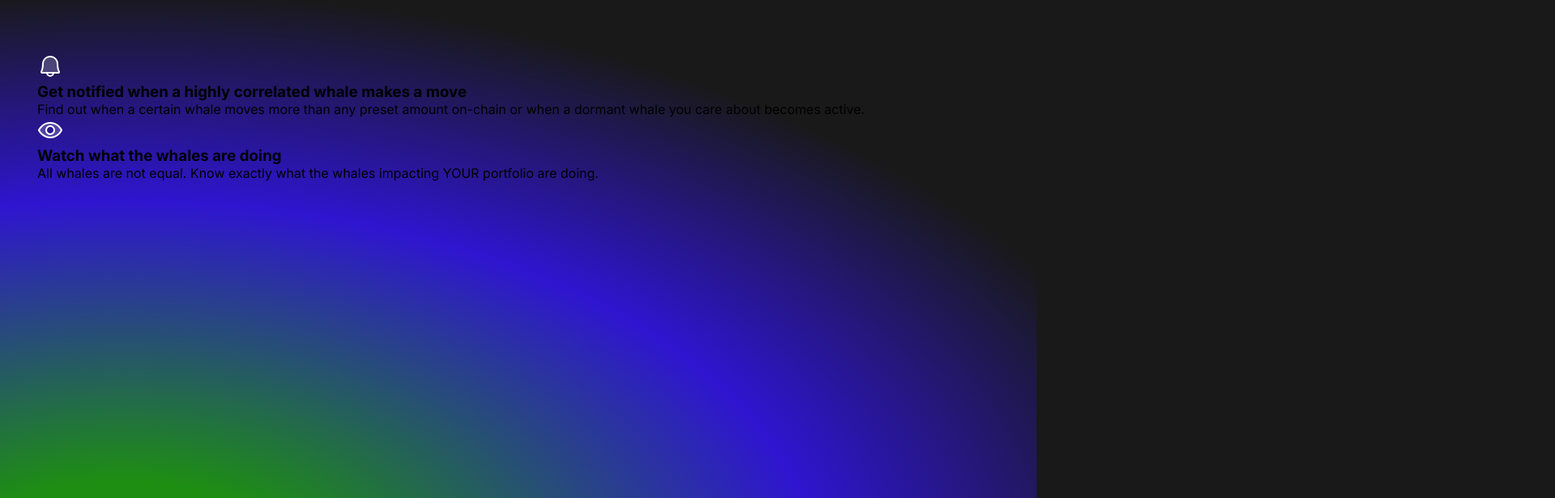
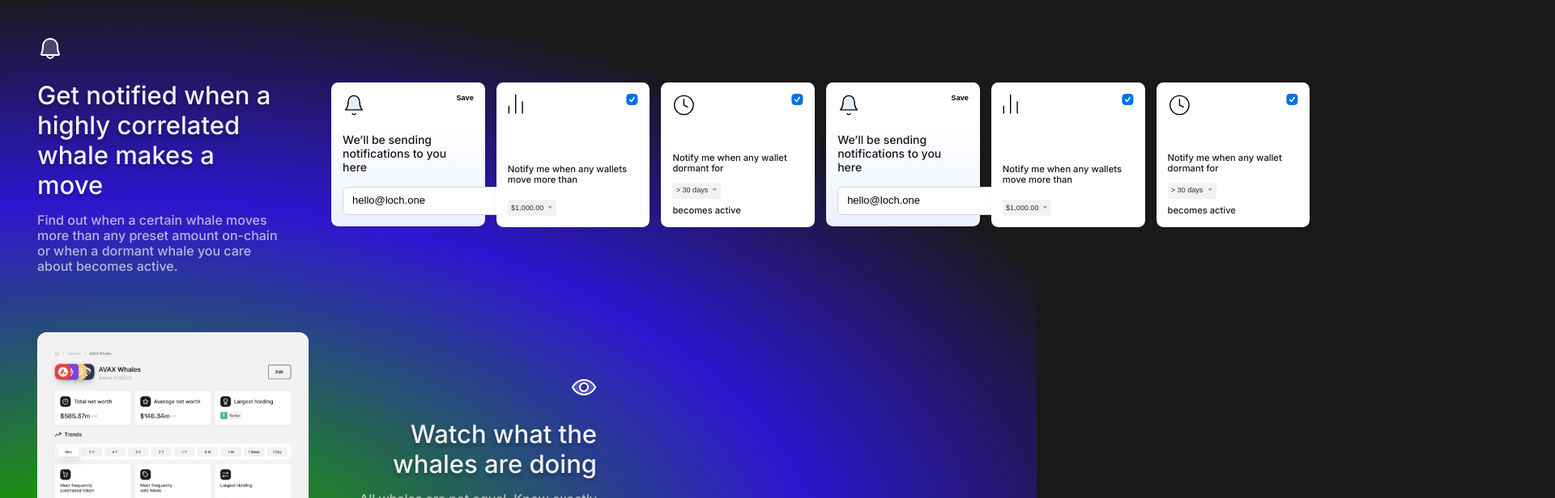
Before and after one commit to shalinigandhi/landing-page-loch, a React (Create React App) app: page / in a window 1280 px wide. Shown: the top 616 px of the page at 81% size, 1920 px wide, since content can reach past the window. Built offline with nearby package versions, Linux system fonts and the light colour scheme.

Commit message:
Addition of slick slider and its UI

```diff
--- a/package.json
+++ b/package.json
@@ -9,6 +9,7 @@
     "react": "^18.2.0",
     "react-dom": "^18.2.0",
     "react-scripts": "5.0.1",
+    "react-slick": "^0.29.0",
     "sass": "^1.63.3",
     "web-vitals": "^2.1.4"
   },
--- a/public/index.html
+++ b/public/index.html
@@ -18,6 +18,17 @@
     <link rel="preconnect" href="https://fonts.googleapis.com">
     <link rel="preconnect" href="https://fonts.gstatic.com" crossorigin>
     <link href="https://fonts.googleapis.com/css2?family=Inter:wght@100;200;300;400;500;600;700;800;900&display=swap" rel="stylesheet">
+    <link
+      rel="stylesheet"
+      type="text/css"
+      charset="UTF-8"
+      href="https://cdnjs.cloudflare.com/ajax/libs/slick-carousel/1.6.0/slick.min.css"
+    />
+    <link
+      rel="stylesheet"
+      type="text/css"
+      href="https://cdnjs.cloudflare.com/ajax/libs/slick-carousel/1.6.0/slick-theme.min.css"
+    />
     <!--
       Notice the use of %PUBLIC_URL% in the tags above.
       It will be replaced with the URL of the `public` folder during the build.
--- a/src/components/LandingPage/LandingPage.js
+++ b/src/components/LandingPage/LandingPage.js
@@ -1,13 +1,24 @@
 import { IconBell, IconEye } from '../../lib/icons';
+import Slider from '../Slider/Slider';
+import cohortsImage from '../../images/cohorts.svg';
+import './landing-page.scss';
 
 const LandingPage = () => {
+
     return (
         <div className="landing-page-container">
             <div className="container">
                 {
                     contentList && contentList.length && contentList.map((content, index) => (
                         <section className="section" key={index}>
-                            <div className="content-container">
+                            {
+                                index === 1 ?
+                                    <div className="content-image-wrapper">
+                                        <img className="content-image" src={cohortsImage} alt="Cohorts"/>
+                                    </div> :
+                                    <Slider />
+                            }
+                            <div className={"content-container " + (index===1 && "text-right")}>
                                 {content.icon}
                                 <h3 className="content-heading">{content.heading}</h3>
                                 <p className="content-description">{content.description}</p>
--- /dev/null
+++ b/src/components/LandingPage/landing-page.scss
@@ -0,0 +1,44 @@
+@import '../../styles/colors';
+
+.landing-page-container {
+    .section {
+        display: flex;
+        align-items: center;
+        justify-content: flex-start;
+        &:first-of-type {
+            margin-bottom: 72px;
+            flex-direction: row-reverse;
+            justify-content: flex-end;
+        }
+
+        .content-image-wrapper {
+            width: 335px;
+            height: 306px;
+            position: relative;
+            margin-right: 59px;
+        }
+        .content-container {
+            display: inline-block;
+            width: 25%;
+            min-width: 25%;
+
+            &.text-right {
+                text-align: right;
+            }
+            .content-heading {
+                font-weight: 500;
+                font-size: 31px;
+                line-height: 37px;
+                text-shadow: 0px 4px 4px rgba(0, 0, 0, 0.25);
+                margin: 19px 0 16px;
+                // -webkit-text-stroke: 1px $black;
+            }
+            .content-description {
+                font-weight: 500;
+                font-size: 16px;
+                line-height: 19px;
+                opacity: 0.7;
+            }
+        }
+    }
+}
--- /dev/null
+++ b/src/components/Slider/Slider.js
@@ -0,0 +1,65 @@
+import Slider from "react-slick";
+import { IconBell1, IconStats, IconClock, IconArrowDown, IconCheckmark } from '../../lib/icons';
+import './slider.scss';
+
+const settings = {
+    dots: true,
+    infinite: true,
+    // speed: 500,
+    slidesToShow: 3,
+    arrows: false,
+    // autoplay: true,
+    draggable: true,
+    variableWidth: true
+};
+
+
+const CardSlider = () => {
+    return (
+        <div className="slider-container">
+            <Slider {...settings}>
+                <div className="content-card-container card-one">
+                    <div className="content-card-wrapper">
+                        <IconBell1 />
+                        <p className="description">We’ll be sending notifications to you here</p>
+                        <input type="text" defaultValue="hello@loch.one" className="card-input"/>
+                    </div>
+                    <button className="save-btn">Save</button>
+                </div>
+                <div className="content-card-container card-two">
+                    <div className="content-card-wrapper">
+                        <IconStats />
+                        <p className="description">Notify me when any wallets move more than</p>
+                        <div className="select-container">
+                            <select className="card-select">
+                                <option>$1,000.00</option>
+                                <option>$2,000.00</option>
+                                <option>$3,000.00</option>
+                            </select>
+                            <IconArrowDown/>
+                        </div>
+                    </div>
+                    <button className="save-btn"><IconCheckmark/></button>
+                </div>
+                <div className="content-card-container card-three">
+                    <div className="content-card-wrapper">
+                        <IconClock />
+                        <p className="description">Notify me when any wallet dormant for</p>
+                        <div className="select-container">
+                            <select className="card-select">
+                                <option>&#62; 30 days</option>
+                                <option>&#62; 20 days</option>
+                                <option>&#62; 10 days</option>
+                            </select>
+                            <IconArrowDown />
+                        </div>
+                        <p className="description description-active">becomes active</p>
+                    </div>
+                    <button className="save-btn"><IconCheckmark/></button>
+                </div>
+            </Slider>
+        </div>
+    )
+}
+
+export default CardSlider;
--- /dev/null
+++ b/src/components/Slider/slider.scss
@@ -0,0 +1,116 @@
+@import '../../styles/colors';
+
+.slider-container {
+    flex-grow: 1;
+    padding-left: 66px;
+
+    .slick-slide {
+        margin: 0 7px;
+    }
+
+    .content-card-container {
+        width: 189.7px !important;
+        min-height: 171.5px;
+        background: $white;
+        box-shadow: 0px 2.8px 7px rgba(0, 0, 0, 0.04), 0px 0.7px 0.7px rgba(0, 0, 0, 0.04);
+        background-color: $white;
+        border-radius: 8.4px;
+        padding: 14px;
+        position: relative;
+        color: $dark-gray;
+
+        .description {
+            font-weight: 500;
+            font-size: 11.2px;
+            line-height: 13px;
+        }
+
+        &.card-one {
+            background: linear-gradient(180deg, rgba(255, 255, 255, 0.2) 27.5%, rgba(22, 93, 255, 0.162) 157.71%), #FFFFFF;
+            box-shadow: 0px 2.8px 7px rgba(0, 0, 0, 0.04), 0px 0.7px 0.7px rgba(0, 0, 0, 0.04);
+
+            .description {
+                font-size: 14px;
+                line-height: 17px;
+                margin: 16.34px 0 15.5px;
+            }
+        }
+
+        &.card-two {
+            .description {
+                margin: 58px 0 14.6px;
+            }
+        }
+
+        &.card-three {
+            .description {
+                margin-top: 41.53px;
+
+                &.description-active {
+                    margin-top: 8.4px;
+                }
+            }
+            .select-container {
+                margin-top: 7px;
+            }
+        }
+
+        .card-input {
+            padding: 12px 11px;
+            background-color: $white;
+            border: 0.7px solid $light-gray;
+            border-radius: 5.6px;
+            font-weight: 500;
+            font-size: 13px;
+            line-height: 16px;
+            max-height: 35px;
+
+            &:focus {
+                border: none;
+                outline: none;
+            }
+        }
+        .select-container {
+            position: relative;
+            display: inline-block;
+            cursor: pointer;
+            svg {
+                position: absolute;
+                top: 7px;
+                right: 2px;
+            }
+            .card-select {
+                background: rgba(229, 229, 230, 0.5);
+                border-radius: 2.8px;
+                border: none;
+                padding: 4.2px;
+                font-weight: 500;
+                font-size: 9.1px;
+                line-height: 11px;
+                color: $lighter-gray;
+                -webkit-appearance: none;
+                -moz-appearance: none;
+                min-width: 60px;
+
+                &:focus {
+                    border: none;
+                    outline: none;
+                }
+            }
+        }
+
+
+        .save-btn {
+            position: absolute;
+            top: 14px;
+            right: 14px;
+            background: none;
+            border: none;
+            cursor: pointer;
+            font-weight: 600;
+            font-size: 9.1px;
+            line-height: 11px;
+        }
+    }
+
+}
--- a/src/styles/_colors.scss
+++ b/src/styles/_colors.scss
@@ -1,4 +1,8 @@
 $dark-gray: #19191A;
+$light-gray: #D4D4D4;
+$lighter-gray: #313233;
 
 $white: #ffffff;
 $white-gradient1: #F2F2F2;
+
+$black: #000000;
--- a/src/styles/_reset.scss
+++ b/src/styles/_reset.scss
@@ -27,9 +27,9 @@ body {
 }
 
 body {
-    padding: 66px 0;
     position: relative;
     background: $dark-gray;
+    color: $white-gradient1;
 
     &::before {
         position: absolute;
--- a/src/styles/main.scss
+++ b/src/styles/main.scss
@@ -7,3 +7,7 @@
     padding: 0 46px;
     margin: 0 auto;
 }
+
+.app-container {
+    padding: 44px 0;
+}
```
Also changed, not shown: src/components/SignUp/SignUp.js (added), src/components/SignUp/sign-up.scss (added), src/images/cohorts.svg (added), src/lib/icons.js, 1 other file (tests, documents, lock files or other folders).
